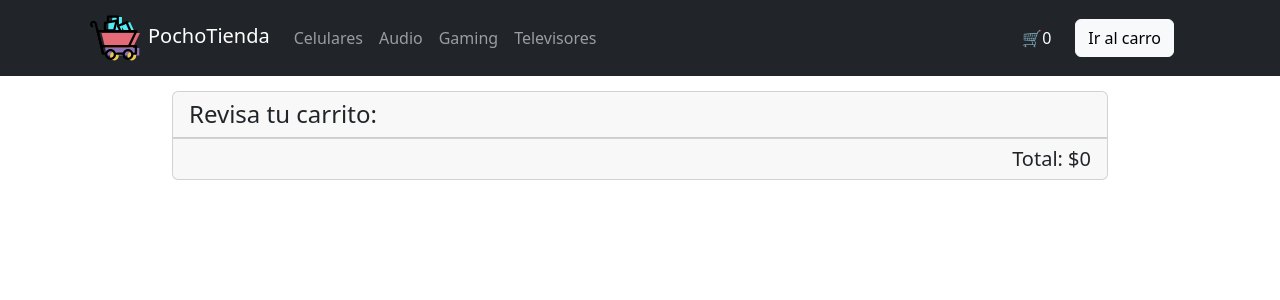
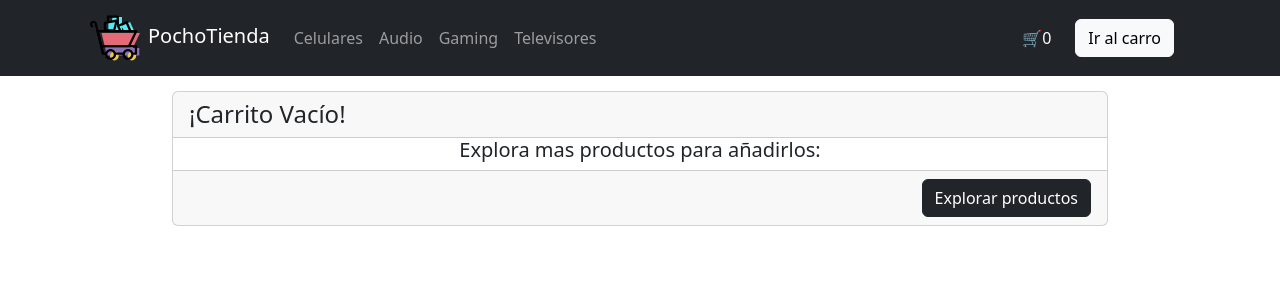
Before and after one commit to CrisRamonda/PochoTienda-React_Ecommerce, a React (Vite) app: page /cart in a window 1280 px wide. Shown: the top 300 px of the page. Built offline with nearby package versions, Linux system fonts and the light colour scheme.

Commit message:
Validaciones counter, counter oculta, img carro, render condicional carro, estructura codigo

```diff
--- a/src/App.jsx
+++ b/src/App.jsx
@@ -1,13 +1,11 @@
+import 'bootstrap/dist/css/bootstrap.min.css'
 import { BrowserRouter, Routes, Route } from 'react-router'
-import 'bootstrap/dist/css/bootstrap.min.css'
 import NavBar from './components/NavBar'
 import ItemListContainer from './components/ItemListContainer'
 import ItemDetailContainer from './components/ItemDetailContainer'
 import CartContainer from './components/CartContainer'
 
 function App() {
-
-
   return (
     <>
       <BrowserRouter>
--- a/src/components/Cart.jsx
+++ b/src/components/Cart.jsx
@@ -1,9 +1,12 @@
-import { ListGroup, Row, Col } from "react-bootstrap"
+import { ListGroup, Row, Col, Image } from "react-bootstrap"
 
 function Cart({ itemCart }) {
     return (
         <ListGroup.Item>
             <Row>
+                <Col>
+                    <Image style={{maxWidth: 50}} src={itemCart.image} />
+                </Col>
                 <Col xs={9}>
                     {itemCart.title}
                 </Col>
--- a/src/components/CartContainer.jsx
+++ b/src/components/CartContainer.jsx
@@ -1,11 +1,28 @@
 import { useContext } from "react"
-import { Card, ListGroup, Container } from "react-bootstrap"
+import { Card, ListGroup, Container, Button } from "react-bootstrap"
+import { Link } from "react-router"
 import { CartContext } from "../context/CartContext"
 import Cart from "./Cart"
 
 
 function CartContainer() {
     const { cartItems, getTotal } = useContext(CartContext)
+
+    if (getTotal == 0) {
+        return (
+            <Container style={{ width: '60rem', marginTop: '15px' }}>
+                <Card>
+                    <Card.Header className="h4">
+                        ¡Carrito Vacío!
+                    </Card.Header>
+                    <Card.Text className="text-center h5">Explora mas productos para añadirlos:</Card.Text>
+                    <Card.Footer className="text-end h5 m-0">
+                        <Button variant="dark" as={Link} to='/'>Explorar productos</Button>
+                    </Card.Footer>
+                </Card>
+            </Container>
+        )
+    }
 
     return (
         <Container style={{ width: '60rem', marginTop: '15px' }}>
--- a/src/components/Counter.jsx
+++ b/src/components/Counter.jsx
@@ -1,10 +1,18 @@
-import { useState, useContext } from "react"
+import { useState, useContext, useEffect } from "react"
 import { Container, Button } from "react-bootstrap"
 import { CartContext } from "../context/CartContext"
+import { Link } from "react-router"
 
 function Counter({ itemCart }) {
     const [count, setCount] = useState(0)
+    const [added, setAdded] = useState(false)
     const { addToCart } = useContext(CartContext)
+
+    useEffect(() => {
+        if (count < 0) {
+            setCount(0)
+        }
+    }, [count])
 
     const handleAdd = () => {
         setCount(count + 1)
@@ -15,9 +23,23 @@ function Counter({ itemCart }) {
     }
 
     const handleAddToCart = () => {
-        addToCart({ ...itemCart, quantity: count })
-        console.log('Count', count)
-        console.log('itemCart', itemCart)
+        if (count == 0) {
+            alert('Debe agregar al menos un producto')
+        } else {
+            addToCart({ ...itemCart, quantity: count })
+            setAdded(true)
+        }
+    }
+
+    if (added == true) {
+        return (
+            <Container>
+                <div className="h5">Item Agregado al Carrito</div>
+                <div className="h6">Puedes ir al carrito, o ver categorías para seguir explorando productos</div>
+                <Button variant="dark" as={Link} to='/cart/' style={{ marginRight: 5 }}>Ir al Carrito</Button>
+                <Button variant="dark" as={Link} to='/'>Explorar productos</Button>
+            </Container>
+        )
     }
 
     return (
--- a/src/components/ItemDetail.jsx
+++ b/src/components/ItemDetail.jsx
@@ -2,8 +2,6 @@ import { Card } from "react-bootstrap"
 import Counter from "./Counter"
 
 function ItemDetail({ itemDet }) {
-    //console.log('itemDet data: ', itemDet)
-
     return (
         <Card className="d-flex justify-content-center" style={{ width: '40rem' }}>
             <Card.Img variant="top" src={itemDet?.image}></Card.Img>
--- a/src/components/ItemDetailContainer.jsx
+++ b/src/components/ItemDetailContainer.jsx
@@ -15,7 +15,6 @@ function ItemDetailContainer() {
             })
     }, [id])
 
-
     return (
         <Container className="p-5 d-flex justify-content-center">
             <ItemDetail itemDet={itemDetCont}></ItemDetail>
--- a/src/components/ItemList.jsx
+++ b/src/components/ItemList.jsx
@@ -2,7 +2,6 @@ import { Row } from 'react-bootstrap'
 import Item from './Item'
 
 function ItemList({ itemsIL }) {
-    //console.log('Recibe ItemList: ', itemsIL)
     return (
         <Row xs={1} sm={2} md={3} lg={4} className='gap-3 my-4 justify-content-center'>
             {itemsIL.map(itemMap =>
--- a/src/components/ItemListContainer.jsx
+++ b/src/components/ItemListContainer.jsx
@@ -1,14 +1,11 @@
-import { useState, useEffect, useContext } from 'react'
+import { useState, useEffect } from 'react'
 import { Container } from 'react-bootstrap'
 import { useParams } from 'react-router-dom'
 import ItemList from "./ItemList"
-import { CartContext } from '../context/CartContext'
-
 
 function ItemListContainer() {
     const [itemsILC, setItems] = useState([])
     const { category } = useParams()
-
 
     useEffect(() => {
         const url = category
@@ -18,8 +15,7 @@ function ItemListContainer() {
         fetch(url)
             .then(res => res.json())
             .then(data => {
-                setItems(data.products);
-                //console.log('ItemsILC data: ', data.products)
+                setItems(data.products)
             })
             .catch(err => { console.log('Error en ItemsILC: ', err) })
     }, [category])
@@ -27,11 +23,6 @@ function ItemListContainer() {
     const filItemsILC = category
         ? itemsILC.filter(item => item.category === category)
         : itemsILC
-
-    //console.log('Items filtrados ItemsILC: ', filItemsILC)
-
-
-
 
     return (
         <Container>
--- a/src/context/CartProvider.jsx
+++ b/src/context/CartProvider.jsx
@@ -10,7 +10,6 @@ export function CartProvider({ children }) {
 
     const getTotal = cartItems.reduce((total, item) => total + (item.price*item.quantity),0)
 
-
     return (
         <CartContext.Provider value={{ cartItems, addToCart, getQuantity, getTotal }}>
             {children}
```
Also changed, not shown: src/components/CartWidget.jsx (+2 -5 lines).
